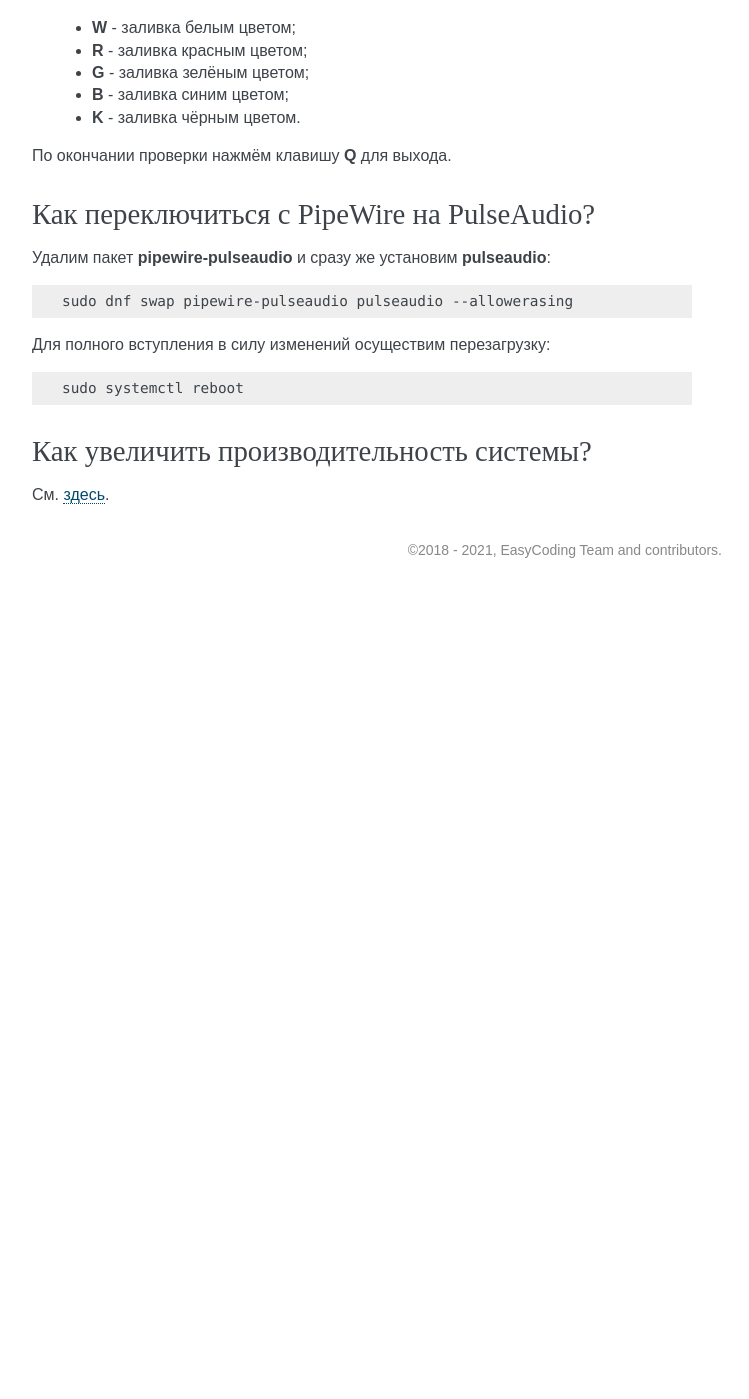
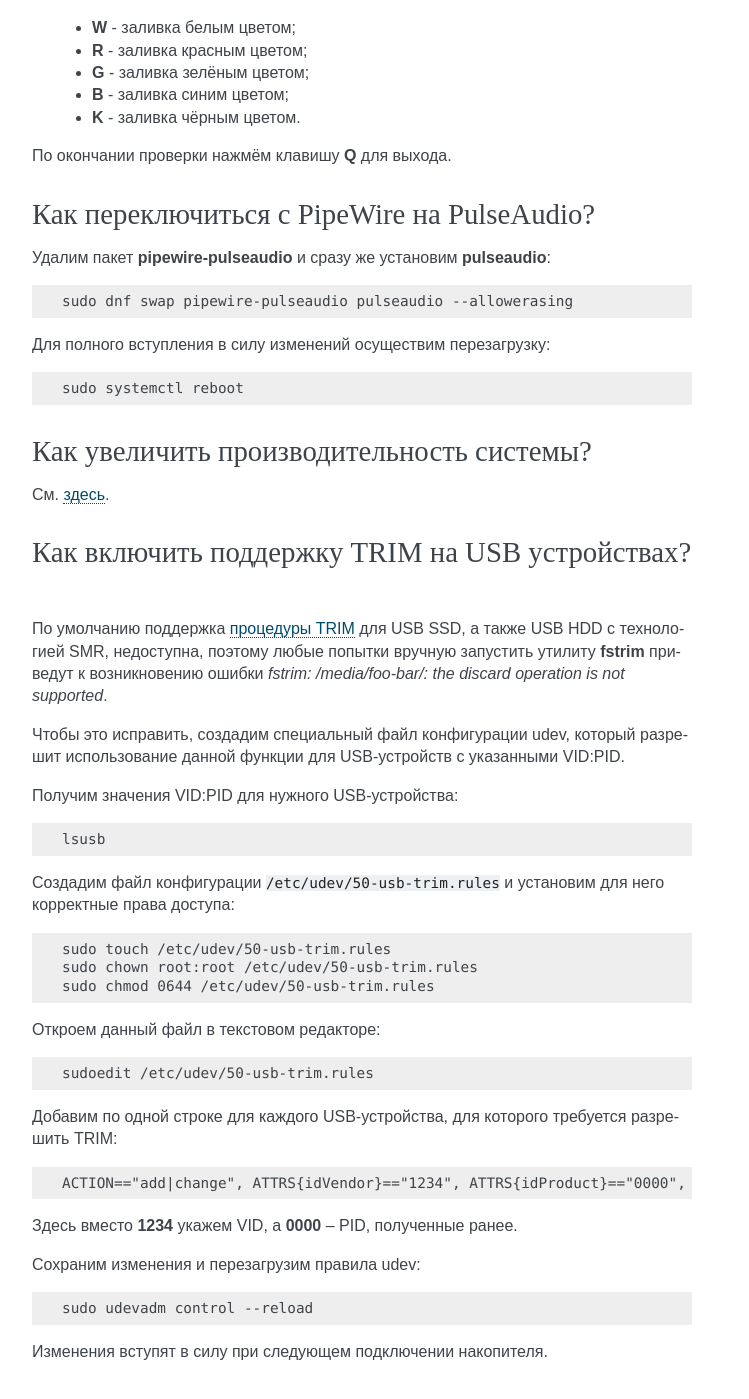
Before and after one commit to RussianFedora/FAQ, a Sphinx documentation site: the page built from source/hardware.rst, in a window 1280 px wide and 1400 px high, scrolled down 27691 px. Shown: the whole window, without its empty margins (388-1137 px from the left). Built offline with Sphinx 7.4.7, drawn with Linux system fonts in a browser that asks for light colours; comment, search, counter and statistics services are not loaded; before the commit the page ends 28279 px from its top, so only the background shows below that; some of the changed text lies outside the part shown.

Commit message:
Added question about enabling TRIM support on USB devices.

```diff
--- a/source/hardware.rst
+++ b/source/hardware.rst
@@ -1550,3 +1550,49 @@ ICC профиль можно получить либо на сайте прои
 =============================================
 
 См. `здесь <https://www.easycoding.org/2021/07/22/upravlyaem-profilyami-proizvoditelnosti-linux.html>`__.
+
+.. index:: trim, ssd, udev, rules, udevadm, hdd, smr, usb
+.. _trim-usb:
+
+Как включить поддержку TRIM на USB устройствах?
+===================================================
+
+По умолчанию поддержка :ref:`процедуры TRIM <ssd-trim>` для USB SSD, а также USB HDD с технологией SMR, недоступна, поэтому любые попытки вручную запустить утилиту **fstrim** приведут к возникновению ошибки *fstrim: /media/foo-bar/: the discard operation is not supported*.
+
+Чтобы это исправить, создадим специальный файл конфигурации udev, который разрешит использование данной функции для USB-устройств с указанными VID:PID.
+
+Получим значения VID:PID для нужного USB-устройства:
+
+.. code-block:: text
+
+    lsusb
+
+Создадим файл конфигурации ``/etc/udev/50-usb-trim.rules`` и установим для него корректные права доступа:
+
+.. code-block:: text
+
+    sudo touch /etc/udev/50-usb-trim.rules
+    sudo chown root:root /etc/udev/50-usb-trim.rules
+    sudo chmod 0644 /etc/udev/50-usb-trim.rules
+
+Откроем данный файл в текстовом редакторе:
+
+.. code-block:: text
+
+    sudoedit /etc/udev/50-usb-trim.rules
+
+Добавим по одной строке для каждого USB-устройства, для которого требуется разрешить TRIM:
+
+.. code-block:: text
+
+    ACTION=="add|change", ATTRS{idVendor}=="1234", ATTRS{idProduct}=="0000", SUBSYSTEM=="scsi_disk", ATTR{provisioning_mode}="unmap"
+
+Здесь вместо **1234** укажем VID, а **0000** -- PID, полученные ранее.
+
+Сохраним изменения и перезагрузим правила udev:
+
+.. code-block:: text
+
+    sudo udevadm control --reload
+
+Изменения вступят в силу при следующем подключении накопителя.
```
